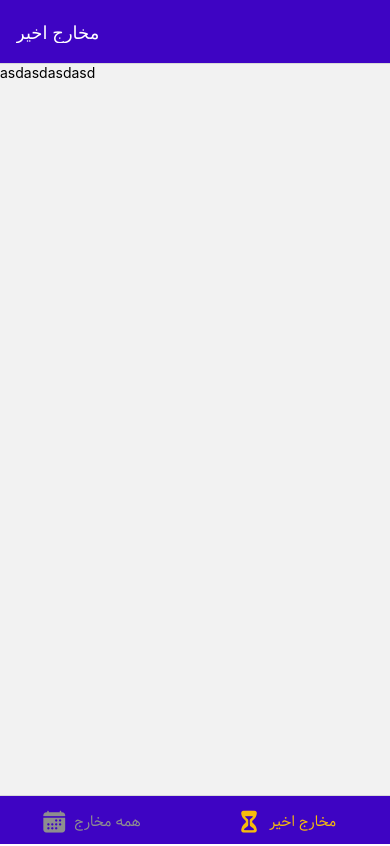
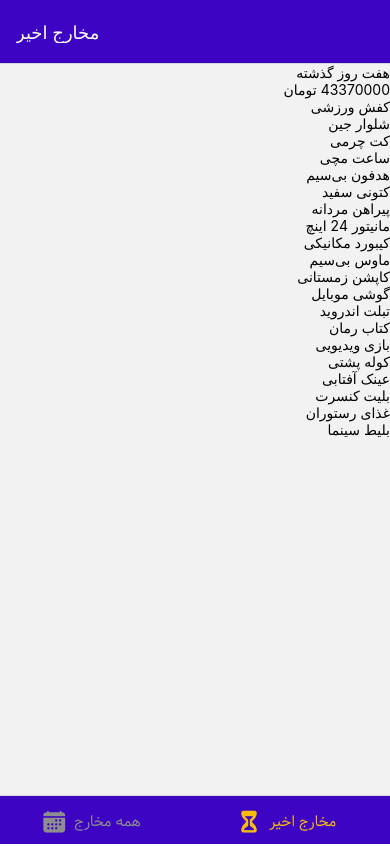
Before and after one commit to hamedghaaderi/Expense-tracker, a React Native app: screen /RecentScreen in a window 390 px wide. Built offline with nearby package versions, Linux system fonts and the light colour scheme.

Commit message:
feat: create all & recent expenses screens' structure with fake data.

```diff
--- /dev/null
+++ b/components/expenses/expenses-item.js
@@ -0,0 +1,11 @@
+import { Text } from "react-native";
+
+const ExpensesItem = ({ expense }) => {
+  return (
+    <>
+      <Text>{expense.description}</Text>
+    </>
+  );
+};
+
+export default ExpensesItem;
--- /dev/null
+++ b/components/expenses/expenses-output.js
@@ -0,0 +1,22 @@
+import { FlatList, View } from "react-native";
+import ExpensesSummary from "./expenses-summary";
+import ExpensesItem from "./expenses-item";
+
+const ExpensesOutput = ({ expenses, expensesPeriod }) => {
+  return (
+    <>
+      <View>
+        <ExpensesSummary periodName={expensesPeriod} expenses={expenses} />
+        <FlatList
+          data={expenses}
+          renderItem={({ item }) => {
+            return <ExpensesItem expense={item} />;
+          }}
+          keyExtractor={(item) => item.id}
+        />
+      </View>
+    </>
+  );
+};
+
+export default ExpensesOutput;
--- /dev/null
+++ b/components/expenses/expenses-summary.js
@@ -0,0 +1,18 @@
+import { Text, View } from "react-native";
+
+const ExpensesSummary = ({ periodName, expenses }) => {
+  const expensesSum = expenses.reduce((_sum, _expense) => {
+    return _sum + _expense.amount;
+  }, 0);
+
+  return (
+    <>
+      <View>
+        <Text>{periodName}</Text>
+        <Text>{expensesSum} تومان</Text>
+      </View>
+    </>
+  );
+};
+
+export default ExpensesSummary;
--- /dev/null
+++ b/fake-data/expenses.js
@@ -0,0 +1,124 @@
+const EXPENSES = [
+  {
+    id: "e1",
+    description: "کفش ورزشی",
+    amount: 850000,
+    date: new Date("2022-01-05"),
+  },
+  {
+    id: "e2",
+    description: "شلوار جین",
+    amount: 620000,
+    date: new Date("2022-02-10"),
+  },
+  {
+    id: "e3",
+    description: "کت چرمی",
+    amount: 2150000,
+    date: new Date("2022-03-15"),
+  },
+  {
+    id: "e4",
+    description: "ساعت مچی",
+    amount: 1750000,
+    date: new Date("2022-04-02"),
+  },
+  {
+    id: "e5",
+    description: "هدفون بی‌سیم",
+    amount: 980000,
+    date: new Date("2022-04-25"),
+  },
+  {
+    id: "e6",
+    description: "کتونی سفید",
+    amount: 790000,
+    date: new Date("2022-05-11"),
+  },
+  {
+    id: "e7",
+    description: "پیراهن مردانه",
+    amount: 430000,
+    date: new Date("2022-06-07"),
+  },
+  {
+    id: "e8",
+    description: "مانیتور 24 اینچ",
+    amount: 4200000,
+    date: new Date("2022-07-20"),
+  },
+  {
+    id: "e9",
+    description: "کیبورد مکانیکی",
+    amount: 1850000,
+    date: new Date("2022-08-01"),
+  },
+  {
+    id: "e10",
+    description: "ماوس بی‌سیم",
+    amount: 350000,
+    date: new Date("2022-08-14"),
+  },
+  {
+    id: "e11",
+    description: "کاپشن زمستانی",
+    amount: 2650000,
+    date: new Date("2022-09-03"),
+  },
+  {
+    id: "e12",
+    description: "گوشی موبایل",
+    amount: 15800000,
+    date: new Date("2022-10-09"),
+  },
+  {
+    id: "e13",
+    description: "تبلت اندروید",
+    amount: 7800000,
+    date: new Date("2022-10-23"),
+  },
+  {
+    id: "e14",
+    description: "کتاب رمان",
+    amount: 120000,
+    date: new Date("2022-11-05"),
+  },
+  {
+    id: "e15",
+    description: "بازی ویدیویی",
+    amount: 950000,
+    date: new Date("2022-11-17"),
+  },
+  {
+    id: "e16",
+    description: "کوله پشتی",
+    amount: 510000,
+    date: new Date("2022-12-01"),
+  },
+  {
+    id: "e17",
+    description: "عینک آفتابی",
+    amount: 880000,
+    date: new Date("2022-12-15"),
+  },
+  {
+    id: "e18",
+    description: "بلیت کنسرت",
+    amount: 300000,
+    date: new Date("2023-01-08"),
+  },
+  {
+    id: "e19",
+    description: "غذای رستوران",
+    amount: 270000,
+    date: new Date("2023-02-11"),
+  },
+  {
+    id: "e20",
+    description: "بلیط سینما",
+    amount: 120000,
+    date: new Date("2023-03-04"),
+  },
+];
+
+export default EXPENSES;
--- a/screens/all-expenses-screen.js
+++ b/screens/all-expenses-screen.js
@@ -1,9 +1,10 @@
-import { Text } from "react-native";
+import ExpensesOutput from "../components/expenses/expenses-output";
+import EXPENSES from "../fake-data/expenses";
 
 const AllExpensesScreen = () => {
   return (
     <>
-      <Text>asdasdasdasd</Text>
+      <ExpensesOutput expenses={EXPENSES} expensesPeriod="همه"/>
     </>
   );
 };
--- a/screens/recent-expenses-screen.js
+++ b/screens/recent-expenses-screen.js
@@ -1,9 +1,10 @@
-import { Text } from "react-native";
+import ExpensesOutput from "../components/expenses/expenses-output";
+import EXPENSES from "../fake-data/expenses";
 
 const RecentExpensesScreen = () => {
   return (
     <>
-      <Text>asdasdasdasd</Text>
+      <ExpensesOutput expenses={EXPENSES} expensesPeriod="هفت روز گذشته" />
     </>
   );
 };
```
